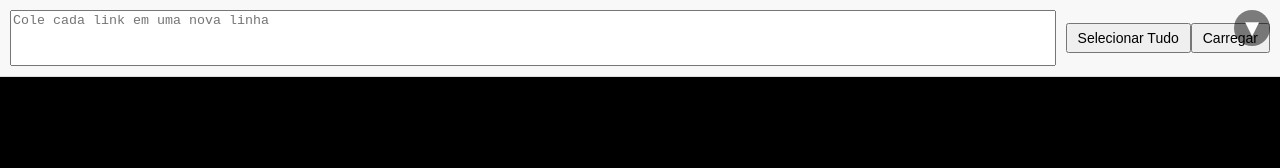
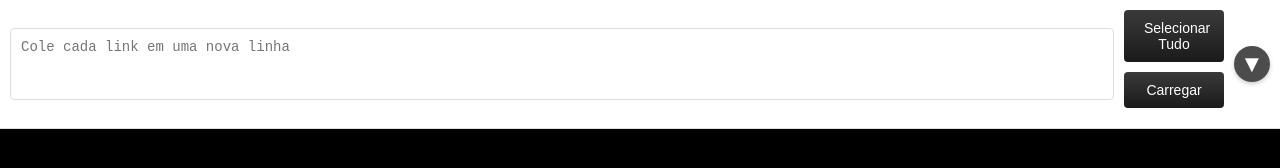
Before and after one commit to RAVELLSL/Ferramentas-Imagem, a plain HTML site: page index.html in a window 1280 px wide. Drawn offline with Linux system fonts and the light colour scheme.

Commit message:
Update index.html

```diff
--- a/index.html
+++ b/index.html
@@ -13,19 +13,46 @@
         }
         header {
             padding: 10px;
-            background: #f8f8f8;
+            background: #ffffff;
             border-bottom: 1px solid #ddd;
             display: flex;
             justify-content: space-between;
             align-items: center;
             transition: transform 0.3s ease-in-out;
             z-index: 1000; /* Certifica que a barra ficará por cima */
+            box-shadow: 0 2px 4px rgba(0, 0, 0, 0.1);
         }
         textarea {
             height: 50px;
             resize: none;
             flex-grow: 1;
             margin-right: 10px;
+            border: 1px solid #ddd;
+            border-radius: 4px;
+            padding: 10px;
+            font-size: 14px;
+            width: 60%; /* Reduz a largura do textarea */
+        }
+        #buttonContainer {
+            display: flex;
+            flex-direction: column;
+            align-items: center;
+            justify-content: center;
+        }
+        #buttonContainer button {
+            padding: 10px 20px;
+            font-size: 14px;
+            cursor: pointer;
+            margin-bottom: 10px;
+            background: linear-gradient(to bottom, #3a3a3a, #2a2a2a, #1a1a1a);
+            color: white;
+            border: none;
+            border-radius: 4px;
+            transition: background-color 0.3s;
+            width: 100px;
+        }
+        #buttonContainer button:hover {
+            background: linear-gradient(to bottom, #2a2a2a, #1a1a1a, #000000);
         }
         #imageDisplay {
             flex-grow: 1;
@@ -44,21 +71,14 @@
             display: none; /* Inicia imagens como ocultas */
             object-fit: cover; /* Ajusta a imagem para cobrir toda a área do contêiner */
         }
-        button {
-            padding: 5px 10px;
-            font-size: 14px;
-            cursor: pointer;
-        }
         .error-message {
             color: red;
             text-align: center;
             padding: 10px;
         }
         #toggleButton {
-            position: absolute;
-            top: 10px;
-            right: 10px;
-            background: rgba(0, 0, 0, 0.5);
+            margin-left: 10px;
+            background: rgba(0, 0, 0, 0.7);
             border: none;
             cursor: pointer;
             font-size: 24px;
@@ -69,6 +89,11 @@
             display: flex;
             align-items: center;
             justify-content: center;
+            box-shadow: 0 2px 4px rgba(0, 0, 0, 0.2);
+            transition: background 0.3s;
+        }
+        #toggleButton:hover {
+            background: rgba(0, 0, 0, 0.9);
         }
         #toggleButton::after {
             content: '▼';
@@ -85,12 +110,14 @@
 <body>
     <header id="header">
         <textarea id="imageUrls" placeholder="Cole cada link em uma nova linha"></textarea>
-        <button onclick="selectText()">Selecionar Tudo</button>
-        <button onclick="loadImages()">Carregar</button>
+        <div id="buttonContainer">
+            <button onclick="selectText()">Selecionar Tudo</button>
+            <button onclick="loadImages()">Carregar</button>
+        </div>
+        <button id="toggleButton" onclick="toggleHeader()"></button>
     </header>
     <div id="imageDisplay" class="full-screen"></div>
     <div id="errorContainer"></div>
-    <button id="toggleButton" class="hidden" onclick="toggleHeader()"></button>
 
     <script>
         let images = [];
```
